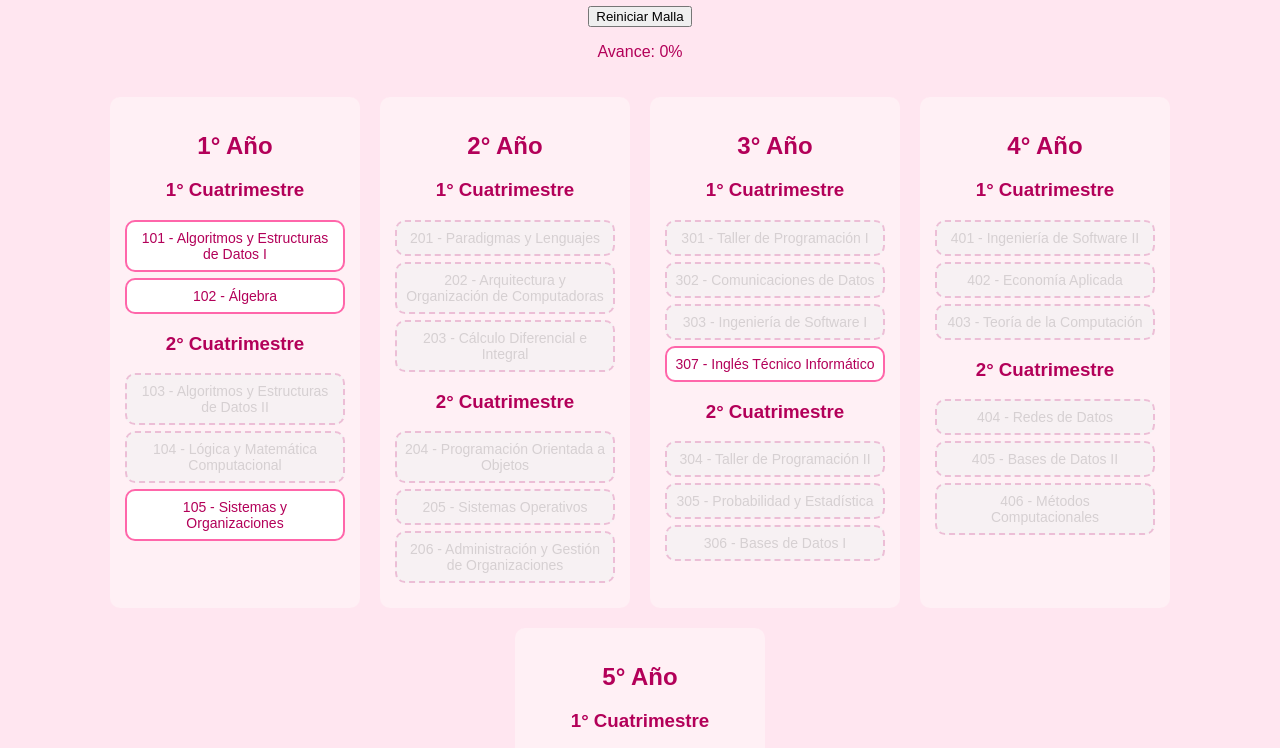
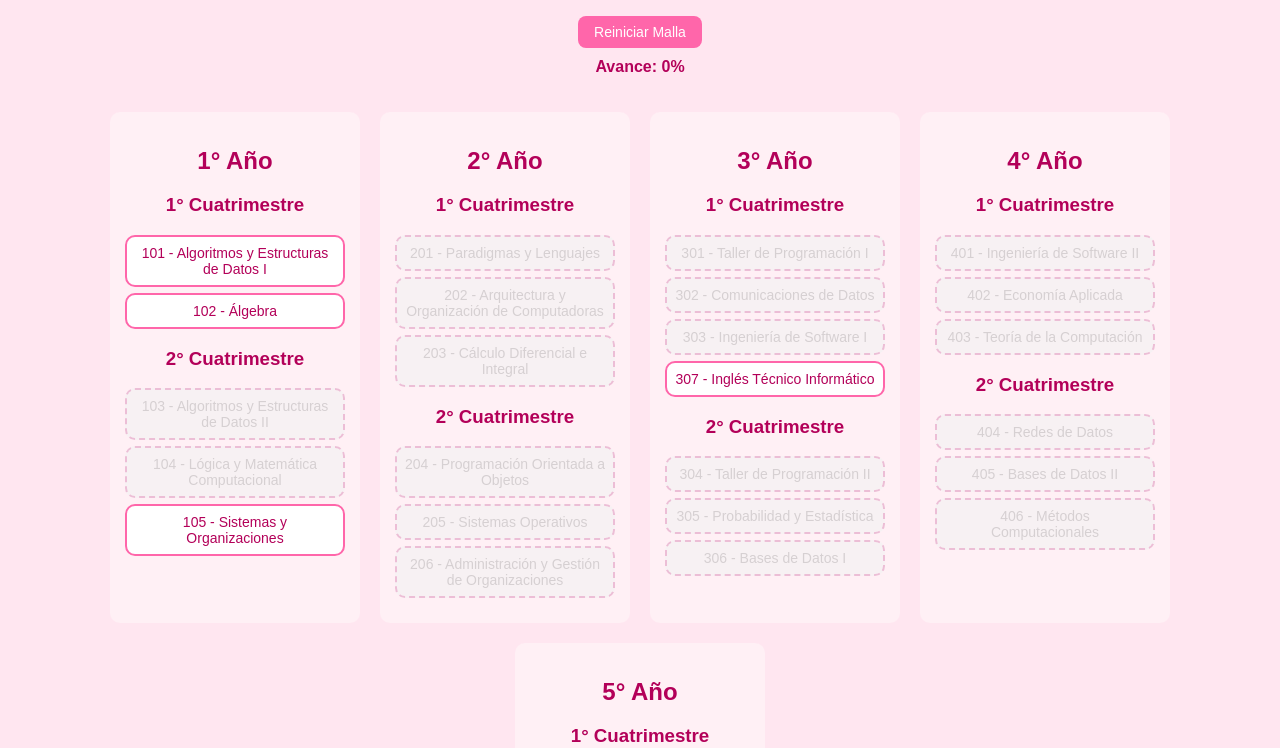
Before and after one commit to Luciana2002/Malla-LSI, a plain HTML site: page index.html in a window 1280 px wide. Shown: the part 72-820 px from the top of the page. Drawn offline with Linux system fonts and the light colour scheme.

Commit message:
Update estilos.css

```diff
--- a/estilos.css
+++ b/estilos.css
@@ -7,6 +7,26 @@ body {
 
 h1 {
   margin-top: 20px;
+}
+
+button {
+  margin-top: 10px;
+  padding: 8px 16px;
+  background-color: #ff66aa;
+  color: white;
+  border: none;
+  border-radius: 8px;
+  cursor: pointer;
+  font-size: 14px;
+}
+
+button:hover {
+  background-color: #e05595;
+}
+
+#porcentajeAvance {
+  margin-top: 10px;
+  font-weight: bold;
 }
 
 .malla {
```
